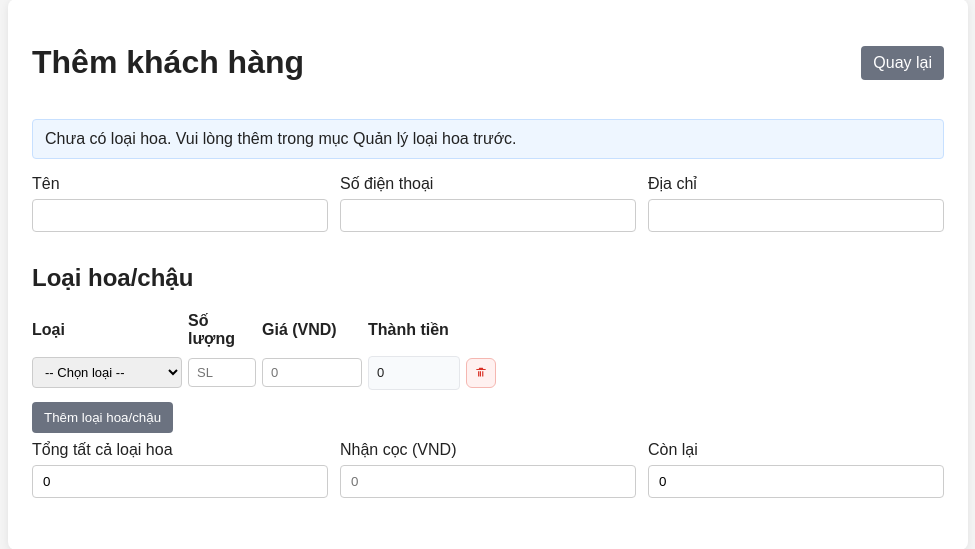
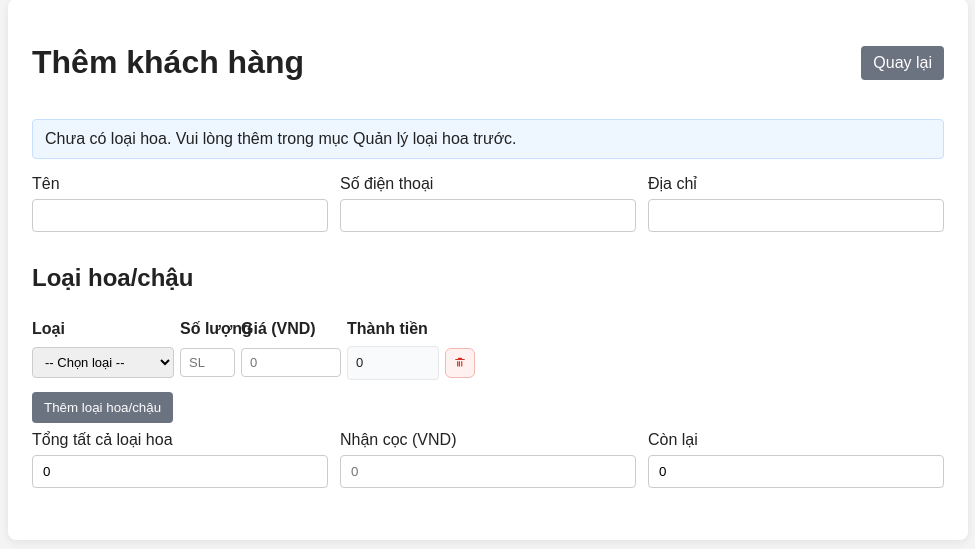
Before and after one commit to boonbye01/WebHoaTetAI, a PHP site: page /customer_form.php in a window 1280 px wide. Shown: the part 43-592 px from the top of the page, without its empty margins (152-1127 px from the left). Run offline with PHP 8.4, Linux system fonts and the light colour scheme; the visitor is signed in with stand-in values (Sample User, id 1); data that the repository does not hold is empty.

Commit message:
Adjust customer item row widths and sync horizontal scroll for header and rows

```diff
--- a/assets/style.css
+++ b/assets/style.css
@@ -389,7 +389,7 @@ table td {
 }
 
 /* customer-form horizontal row tuning */
-#customer-form #items {
+#customer-form .items-scroll-wrap {
   overflow-x: auto;
   -webkit-overflow-scrolling: touch;
   white-space: nowrap;
@@ -397,11 +397,11 @@ table td {
 }
 #customer-form .items-header.item-row,
 #customer-form #items .item-row {
-  min-width: 560px;
+  min-width: 520px;
 }
 #customer-form .item-row {
   display: grid !important;
-  grid-template-columns: minmax(118px, 150px) 68px 100px 92px 34px !important;
+  grid-template-columns: minmax(100px, 142px) 55px 100px 92px 34px !important;
   gap: 6px;
   align-items: center;
 }
@@ -443,7 +443,7 @@ table td {
   #customer-form .item-row,
   #customer-form .items-header.item-row {
     display: grid !important;
-    grid-template-columns: minmax(118px, 142px) 64px 94px 88px 32px !important;
+    grid-template-columns: minmax(100px, 142px) 55px 94px 88px 32px !important;
     min-width: 640px;
   }
 }
--- a/customer_form.php
+++ b/customer_form.php
@@ -49,7 +49,7 @@ if (count($items) === 0) {
   <meta charset="utf-8">
   <meta name="viewport" content="width=device-width, initial-scale=1">
   <title><?php echo $khach_hang['id'] ? 'Sửa khách hàng' : 'Thêm khách hàng'; ?></title>
-  <link rel="stylesheet" href="assets/style.css?v=20260226_mobile3">
+  <link rel="stylesheet" href="assets/style.css?v=20260226_mobile4">
 </head>
 <body>
   <div class="container">
@@ -86,6 +86,7 @@ if (count($items) === 0) {
       </div>
 
       <h2>Loại hoa/chậu</h2>
+      <div class="items-scroll-wrap">
       <div class="items-header item-row">
         <div>Loại</div>
         <div>Số lượng</div>
@@ -110,6 +111,7 @@ if (count($items) === 0) {
             <button type="button" class="remove-row-btn" onclick="removeRow(this)" aria-label="Xóa dòng" title="Xóa dòng"><svg viewBox="0 0 24 24" aria-hidden="true" focusable="false"><path d="M9 3h6l1 2h4v2H4V5h4l1-2zm1 6h2v9h-2V9zm4 0h2v9h-2V9zM7 9h2v9H7V9z"/></svg></button>
           </div>
         <?php endforeach; ?>
+      </div>
       </div>
 
       <div class="actions">
```
